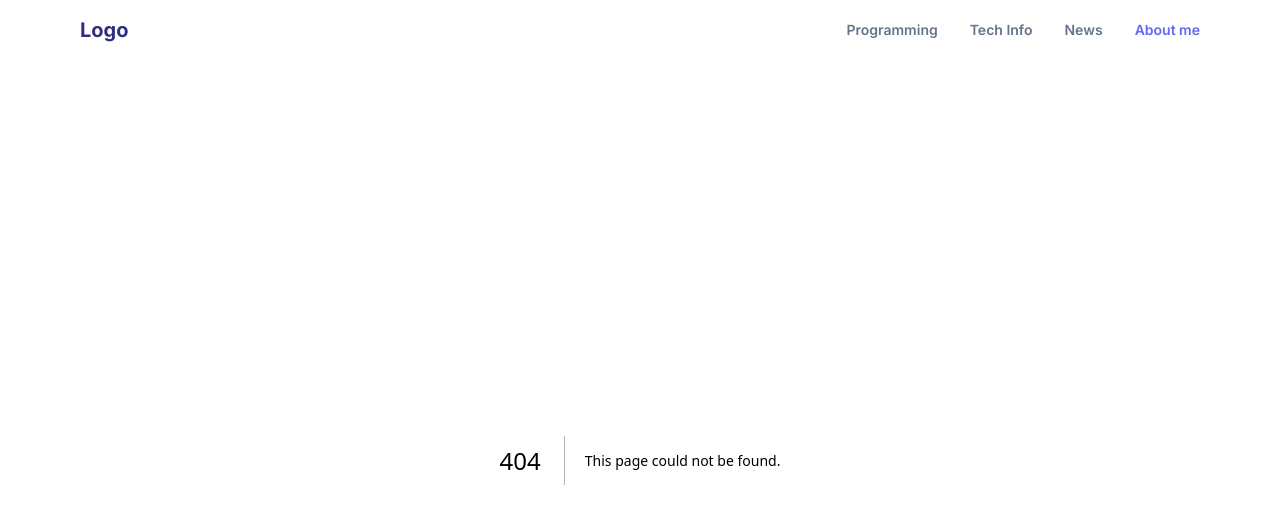
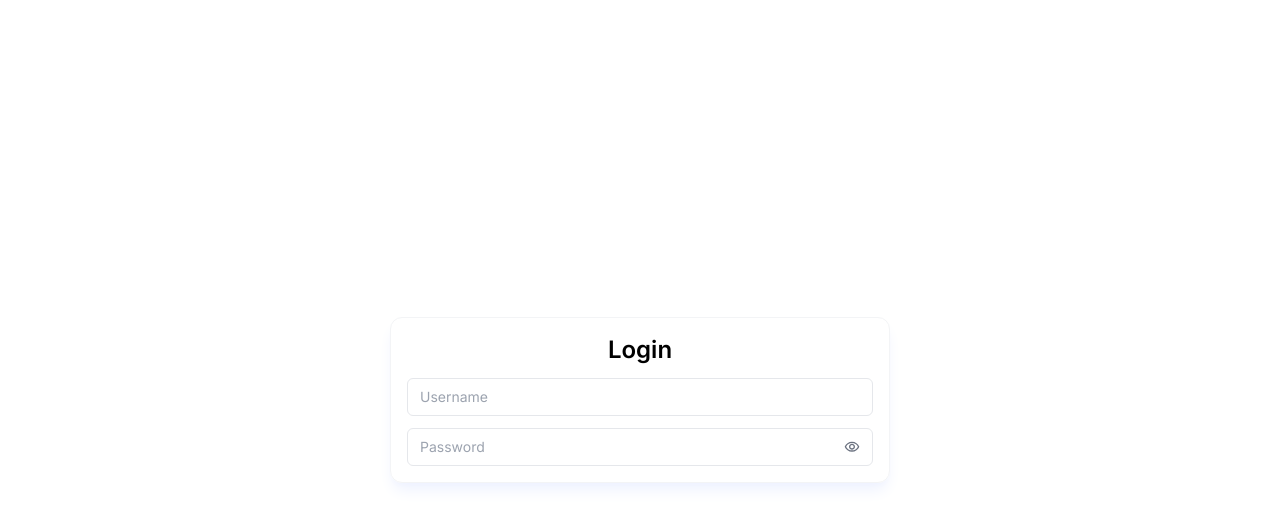
Before and after one commit to AburizalAN/NASA-fullstack, a Next.js app in the folder client/: page /dashboard in a window 1280 px wide. Before the commit this address had no page. Shown: the top 526 px of the page. Built offline with nearby package versions, Linux system fonts and the light colour scheme.

Commit message:
Create login page

```diff
--- a/client/app/create-post/page.tsx
+++ b/client/app/dashboard/create-post/page.tsx
@@ -1,6 +1,6 @@
 "use client";
 
-import CreatePost from "@/components/posts/CreatePost";
+import CreatePost from "@/components/features/dashboard/CreatePost";
 
 const Page = () => {
   return (
--- /dev/null
+++ b/client/app/dashboard/page.tsx
@@ -0,0 +1,11 @@
+"use client";
+
+import Dashboard from "@/components/features/dashboard/Dashboard";
+
+const Page = () => {
+  return (
+    <Dashboard />
+  )
+}
+
+export default Page;
--- a/client/app/globals.scss
+++ b/client/app/globals.scss
@@ -1,7 +1,5 @@
 @tailwind base;
 @tailwind components;
-@tailwind utilities;
-
 @layer components {
   .btn-editor {
     @apply py-1 px-2 rounded-sm border border-gray-300;
@@ -57,7 +55,11 @@
       @apply list-decimal list-inside leading-relaxed mb-6 last:mb-0;
     }
   }
+  .input {
+    @apply w-full border shadow-md shadow-stone-100 rounded-md outline-none py-2 px-3 text-sm leading-5 text-gray-900 focus:ring-0
+  }
 }
+@tailwind utilities;
 
 @layer base {
   h1 {
--- a/client/app/layout.tsx
+++ b/client/app/layout.tsx
@@ -22,12 +22,13 @@ export default function RootLayout({
   const pathname = usePathname();
 
   const renderNavbar = () => {
-    switch (pathname) {
-      case "/create-post":
-        return <NavbarCreatePost />
-      default:
-        return <Navbar />
+    if (pathname === "/dashboard") {
+      return null
     }
+    if (pathname === "/dashboard/create-post") {
+      return <NavbarCreatePost />
+    }
+    return <Navbar />
   }
 
   return (
--- a/client/components/posts/CreatePost.tsx
+++ b/client/components/features/dashboard/CreatePost.tsx
@@ -1,6 +1,6 @@
 "use client";
 
-import BlockNote from "../BlockNote";
+import BlockNote from "@/components/BlockNote";
 import { Disclosure, RadioGroup, Transition } from "@headlessui/react";
 import { FaChevronDown } from "react-icons/fa";
 import { HiPlus } from "react-icons/Hi";
@@ -10,7 +10,7 @@ import * as React from "react";
 const CreatePost = () => {
   return (
     <div className="flex h-full">
-      <div className="flex-1 min-w-0 py-16 px-4">
+      <div className="flex-1 min-w-0 max-w-4xl mx-auto py-16 px-4">
         <div className="pl-9 mb-5">
           <input
             placeholder="Untitled"
--- /dev/null
+++ b/client/components/features/dashboard/Dashboard.tsx
@@ -0,0 +1,42 @@
+"use client";
+
+import { MdOutlineVisibility } from "react-icons/md";
+import * as React from "react";
+
+const Dashboard = () => {
+  const passRef = React.useRef<HTMLInputElement>(null);
+  const togglePassword = () => {
+    const passElement: any = passRef.current;
+    const type: string = passElement.type;
+    if (type === "password") {
+      passElement.type = "text";
+    } else {
+      passElement.type = "password";
+    }
+  }
+
+  return (
+    <div className="h-full grid place-items-center">
+      <div className="border border-gray-100 rounded-xl p-4 w-[500px] shadow-lg shadow-indigo-50">
+        <h3 className="font-semibold text-center mb-3">Login</h3>
+        <input placeholder="Username" type="text" className="input shadow-none mb-3" />
+        <div className="input shadow-none flex items-center">
+          <input
+            ref={passRef}
+            placeholder="Password"
+            type="password"
+            className="outline-none w-full flex-1"
+          />
+          <button onClick={togglePassword}>
+            <MdOutlineVisibility
+              size={16}
+              className="text-gray-500"
+            />
+          </button>
+        </div>
+      </div>
+    </div>
+  )
+}
+
+export default Dashboard;
--- a/client/package.json
+++ b/client/package.json
@@ -27,6 +27,7 @@
     "react": "18.2.0",
     "react-dom": "18.2.0",
     "react-icons": "^4.8.0",
+    "swr": "^2.1.5",
     "tailwindcss": "3.3.2",
     "typescript": "5.0.4"
   },
--- a/client/tailwind.config.js
+++ b/client/tailwind.config.js
@@ -15,9 +15,9 @@ module.exports = {
       },
     },
   },
-  plugins: [
-    require('@tailwindcss/forms')({
-      strategy: "base"
-    }),
-  ],
+  // plugins: [
+  //   require('@tailwindcss/forms')({
+  //     strategy: "base"
+  //   }),
+  // ],
 }
```
Also changed, not shown: 2 other files (tests, documents, lock files or other folders).
